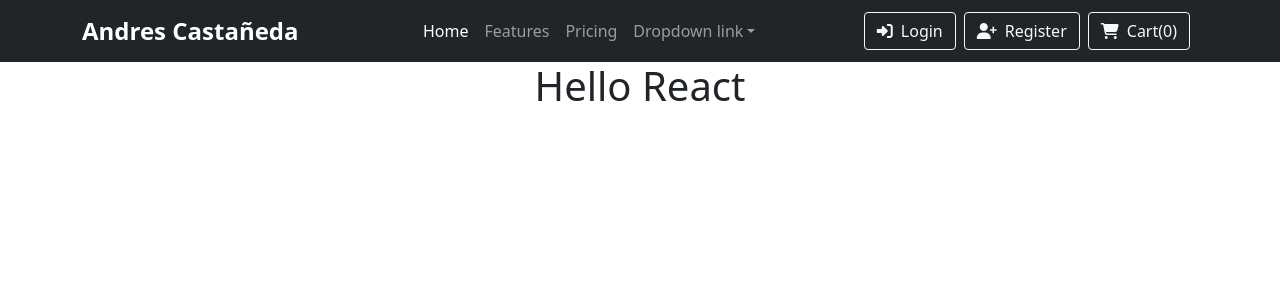
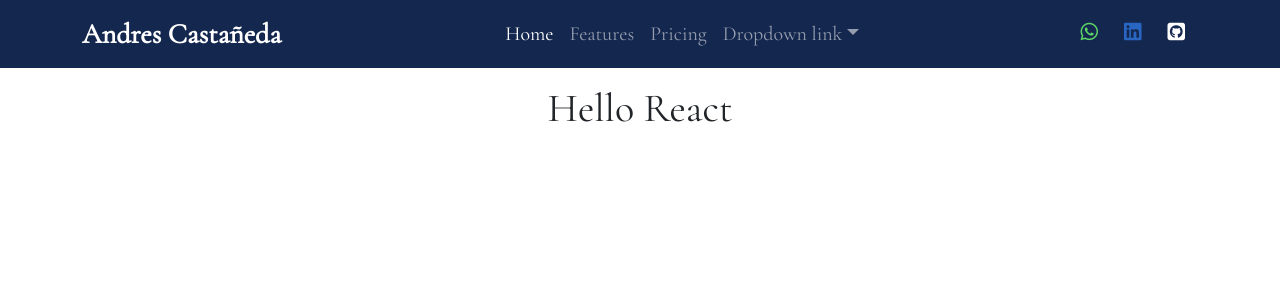
Before and after one commit to afcastaneda223/portfolio, a React (Create React App) app: page / in a window 1280 px wide. Shown: the top 300 px of the page. Built offline with nearby package versions, Linux system fonts and the light colour scheme.

Commit message:
add navbar links, background, font

```diff
--- a/public/index.html
+++ b/public/index.html
@@ -14,9 +14,12 @@
     <link href="https://cdn.jsdelivr.net/npm/bootstrap@5.1.3/dist/css/bootstrap.min.css" rel="stylesheet" integrity="sha384-1BmE4kWBq78iYhFldvKuhfTAU6auU8tT94WrHftjDbrCEXSU1oBoqyl2QvZ6jIW3" crossorigin="anonymous">
     <script src="https://cdn.jsdelivr.net/npm/bootstrap@5.1.3/dist/js/bootstrap.bundle.min.js" integrity="sha384-ka7Sk0Gln4gmtz2MlQnikT1wXgYsOg+OMhuP+IlRH9sENBO0LRn5q+8nbTov4+1p" crossorigin="anonymous"></script>
     <title>Andres Castañeda</title>
+    <link rel="preconnect" href="https://fonts.googleapis.com">
+    <link rel="preconnect" href="https://fonts.gstatic.com" crossorigin>
+    <link href="https://fonts.googleapis.com/css2?family=Cormorant+Garamond:ital@0;1&display=swap" rel="stylesheet">
     <script src="https://kit.fontawesome.com/e6f879f149.js" crossorigin="anonymous"></script>
   </head>
-  <body>
+  <body class="body">
     <noscript>You need to enable JavaScript to run this app.</noscript>
     <div id="root"></div>
   </body>
--- a/src/components/Navbar.js
+++ b/src/components/Navbar.js
@@ -2,14 +2,14 @@ import React from 'react';
 
 function navbar() {
   return (
-    <nav className="navbar navbar-expand-lg navbar-dark bg-dark">
+    <nav className="navbar navbar-expand-lg navbar-dark navcol border-0 mb-3 sticky">
       <div className="container">
-        <a className="navbar-brand fw-bolder fs-4" href="/#">Andres Castañeda</a>
+        <a className="navbar-brand fw-bolder fs-3" href="/#">Andres Castañeda</a>
         <button className="navbar-toggler" type="button" data-bs-toggle="collapse" data-bs-target="#navbarNavDropdown" aria-controls="navbarNavDropdown" aria-expanded="false" aria-label="Toggle navigation">
           <span className="navbar-toggler-icon" />
         </button>
         <div className="collapse navbar-collapse" id="navbarNavDropdown">
-          <ul className="navbar-nav mx-auto">
+          <ul className="navbar-nav mx-auto fs-5">
             <li className="nav-item">
               <a className="nav-link active" aria-current="page" href="/#">Home</a>
             </li>
@@ -30,18 +30,15 @@ function navbar() {
               </ul>
             </li>
           </ul>
-          <div className="buttons">
-            <a href="/#" className="btn btn-outline-light me-2">
-              <i className="fas fa-sign-in-alt me-2" />
-              Login
+          <div className="buttons ">
+            <a href="https://api.whatsapp.com/send?phone=5491136572456" className="btn">
+              <i className="fab fa-whatsapp wapp fs-5" />
             </a>
-            <a href="/#" className="btn btn-outline-light me-2">
-              <i className="fas fa-user-plus me-2" />
-              Register
+            <a href="https://www.linkedin.com/in/andcast/" className="btn">
+              <i className="fab fa-linkedin fs-5 lkin" />
             </a>
-            <a href="/#" className="btn btn-outline-light me-2">
-              <i className="fas fa-shopping-cart me-2" />
-              Cart(0)
+            <a href="https://github.com/afcastaneda223" className="btn">
+              <i className="fab fa-github-square fs-5 text-white" />
             </a>
           </div>
         </div>
--- a/src/index.css
+++ b/src/index.css
@@ -1,17 +1,17 @@
-body {
-  margin: 0;
-  font-family:
-    -apple-system,
-    BlinkMacSystemFont,
-    'Segoe UI',
-    'Roboto',
-    'Oxygen',
-    'Ubuntu',
-    'Cantarell',
-    'Fira Sans',
-    'Droid Sans',
-    'Helvetica Neue',
-    sans-serif;
-  -webkit-font-smoothing: antialiased;
-  -moz-osx-font-smoothing: grayscale;
+.wapp {
+  color: #5CD766;
 }
+
+.lkin {
+  color: #2866C2
+}
+
+.body {
+  font-family: 'Cormorant Garamond', serif;
+}
+
+.navcol {
+  background-color: #14274E;
+  border: none;
+  color: #F1F6F9;
+}
```
